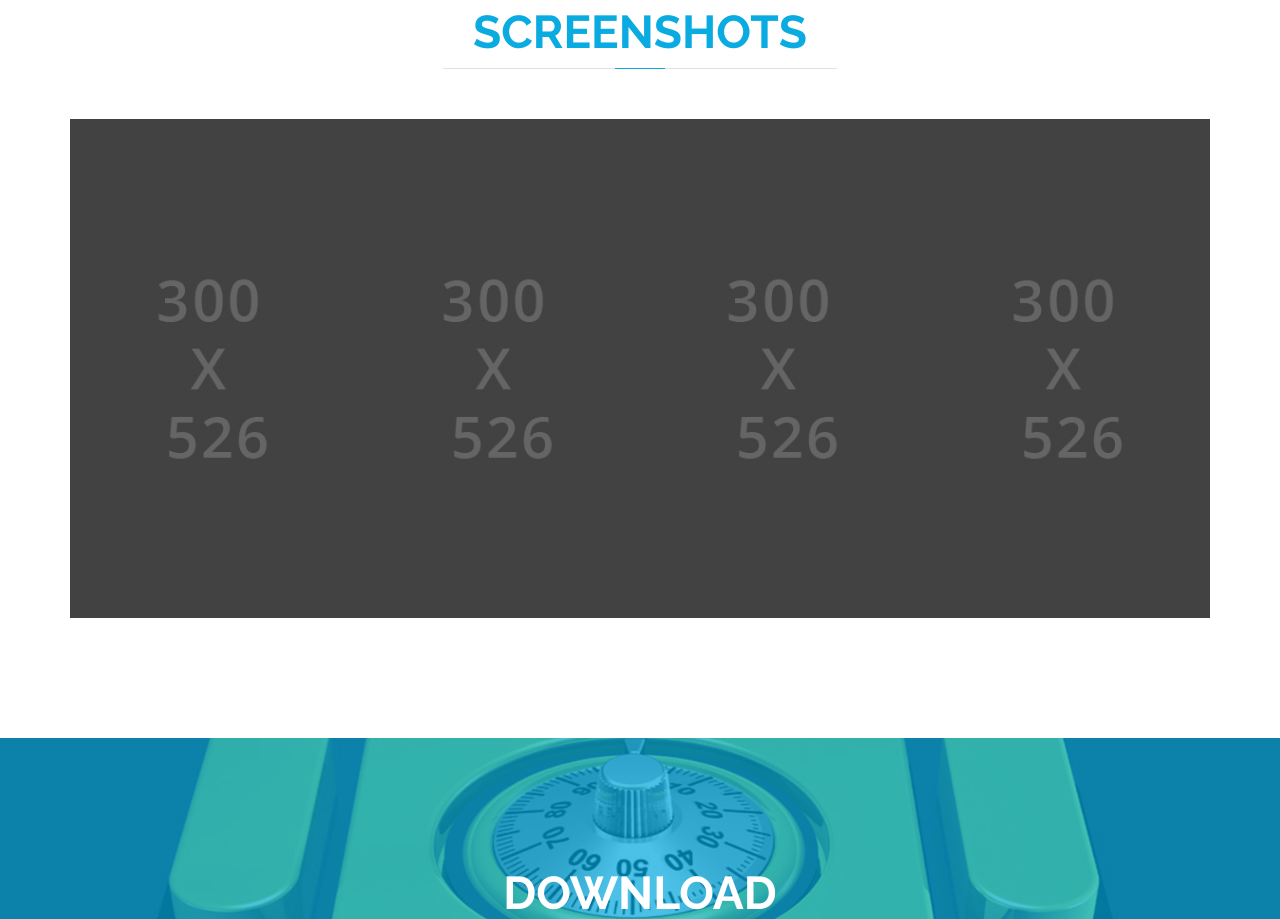
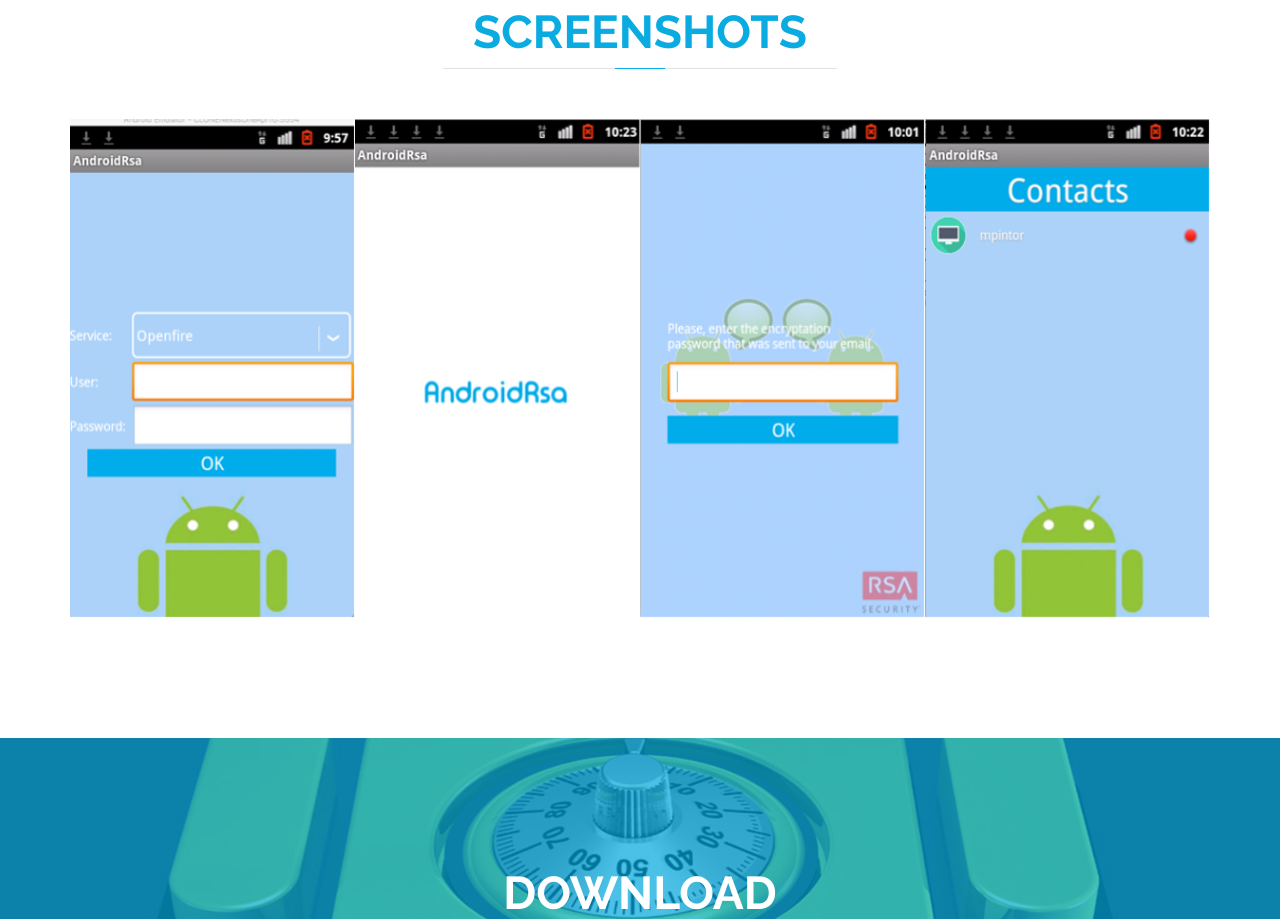
Before and after one commit to miguepintor/androidRsa-Sever, a plain HTML site: page WebContent/index.html in a window 1280 px wide. Shown: the part 2571-3490 px from the top of the page. Drawn offline with Linux system fonts and the light colour scheme; some packages are replaced by stand-ins of ours; animation ran at ten frames a second.

Commit message:
Added app screenshots.

```diff
--- a/WebContent/index.html
+++ b/WebContent/index.html
@@ -344,44 +344,44 @@
 					</div>
 					<div id="owl-demo" class="owl-carousel">
 						<div class="item screenshot-block">
-							<img src="./assets/images/screenshot.jpg" alt="GRAPE">
+							<img src="./assets/images/d.png" alt="GRAPE">
 							<div class="caption">
-								<a class="test-popup-link" href="./assets/images/screenshot.jpg"><i
+								<a class="test-popup-link" href="./assets/images/d.png"><i
 									class="fa fa-plus"></i></a>
 							</div>
 						</div>
 						<div class="item screenshot-block">
-							<img src="./assets/images/screenshot.jpg" alt="GRAPE">
+							<img src="./assets/images/b.png" alt="GRAPE">
 							<div class="caption">
-								<a class="test-popup-link" href="./assets/images/screenshot.jpg"><i
+								<a class="test-popup-link" href="./assets/images/b.png"><i
 									class="fa fa-plus"></i></a>
 							</div>
 						</div>
 						<div class="item screenshot-block">
-							<img src="./assets/images/screenshot.jpg" alt="GRAPE">
+							<img src="./assets/images/a.png" alt="GRAPE">
 							<div class="caption">
-								<a class="test-popup-link" href="./assets/images/screenshot.jpg"><i
+								<a class="test-popup-link" href="./assets/images/a.png"><i
 									class="fa fa-plus"></i></a>
 							</div>
 						</div>
 						<div class="item screenshot-block">
-							<img src="./assets/images/screenshot.jpg" alt="GRAPE">
+							<img src="./assets/images/e.png" alt="GRAPE">
 							<div class="caption">
-								<a class="test-popup-link" href="./assets/images/screenshot.jpg"><i
+								<a class="test-popup-link" href="./assets/images/e.png"><i
 									class="fa fa-plus"></i></a>
 							</div>
 						</div>
 						<div class="item screenshot-block">
-							<img src="./assets/images/screenshot.jpg" alt="GRAPE">
+							<img src="./assets/images/f.png" alt="GRAPE">
 							<div class="caption">
-								<a class="test-popup-link" href="./assets/images/screenshot.jpg"><i
+								<a class="test-popup-link" href="./assets/images/f.png"><i
 									class="fa fa-plus"></i></a>
 							</div>
 						</div>
 						<div class="item screenshot-block">
-							<img src="./assets/images/screenshot.jpg" alt="GRAPE">
+							<img src="./assets/images/g.png" alt="GRAPE">
 							<div class="caption">
-								<a class="test-popup-link" href="./assets/images/screenshot.jpg"><i
+								<a class="test-popup-link" href="./assets/images/g.png"><i
 									class="fa fa-plus"></i></a>
 							</div>
 						</div>
```
Also changed, not shown: WebContent/assets/images/a.png (added), WebContent/assets/images/b.png (added), WebContent/assets/images/d.png (added), WebContent/assets/images/e.png (added), WebContent/assets/images/f.png (added), WebContent/assets/images/g.png (added), WebContent/assets/images/screenshot.jpg (deleted).
